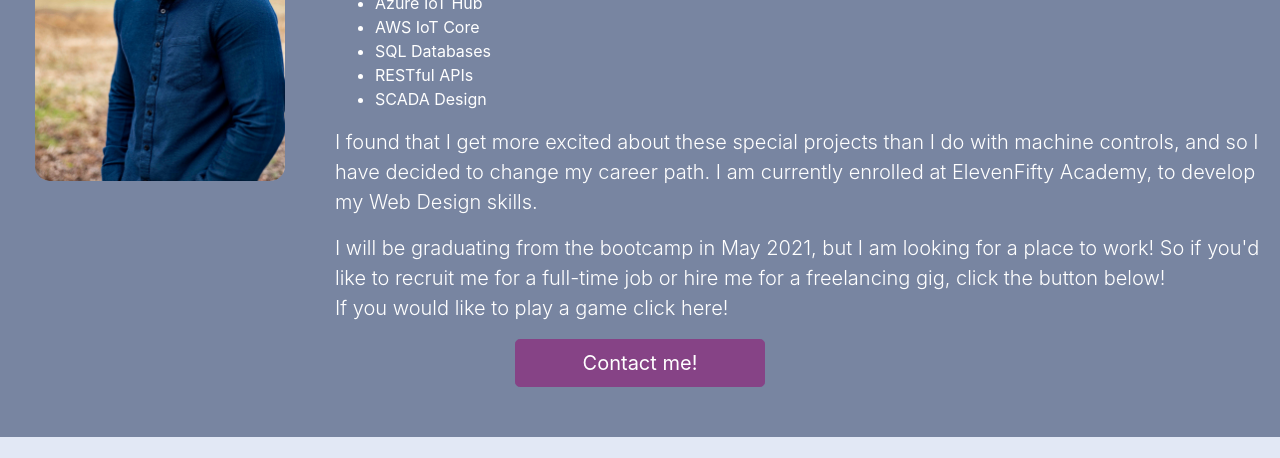
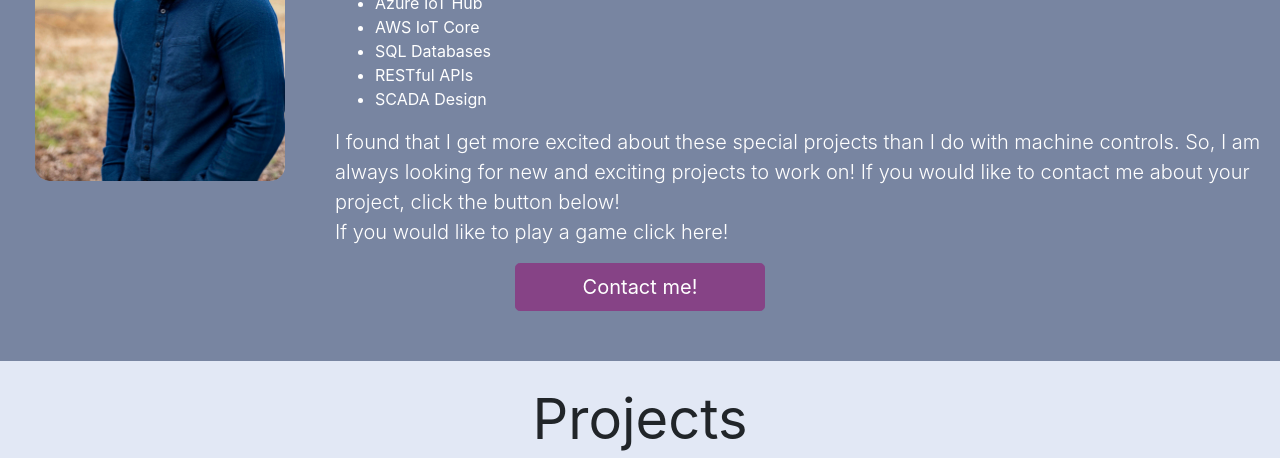
Before and after one commit to nsnyder1992/portfolio, a plain HTML site: page index.html in a window 1280 px wide. Shown: the part 1040-1498 px from the top of the page. Drawn offline with nearby package versions, Linux system fonts and the light colour scheme; a web font is replaced by a local one.

Commit message:
changed about me text

```diff
--- a/index.html
+++ b/index.html
@@ -137,12 +137,7 @@
                         <li>SCADA Design</li>
                     </ul>
                     <p class="lead text-white">
-                        I found that I get more excited about these special projects than I do with machine controls, and so I have decided to
-                        change my career path. I am currently enrolled at ElevenFifty Academy, to develop my Web Design skills.
-                    </p>
-                    <p class="lead text-white">
-                        I will be graduating from the bootcamp in May 2021, but I am looking for a place to work! So if you'd like to recruit me for a
-                        full-time job or hire me for a freelancing gig, click the button below!<span class="start-game" id="start-game">If you would like to play a game click here!</span>
+                        I found that I get more excited about these special projects than I do with machine controls. So, I am always looking for new and exciting projects to work on! If you would like to contact me about your project, click the button below!<span class="start-game" id="start-game">If you would like to play a game click here!</span>
                     </p>
                 </div>
             </div>
```
